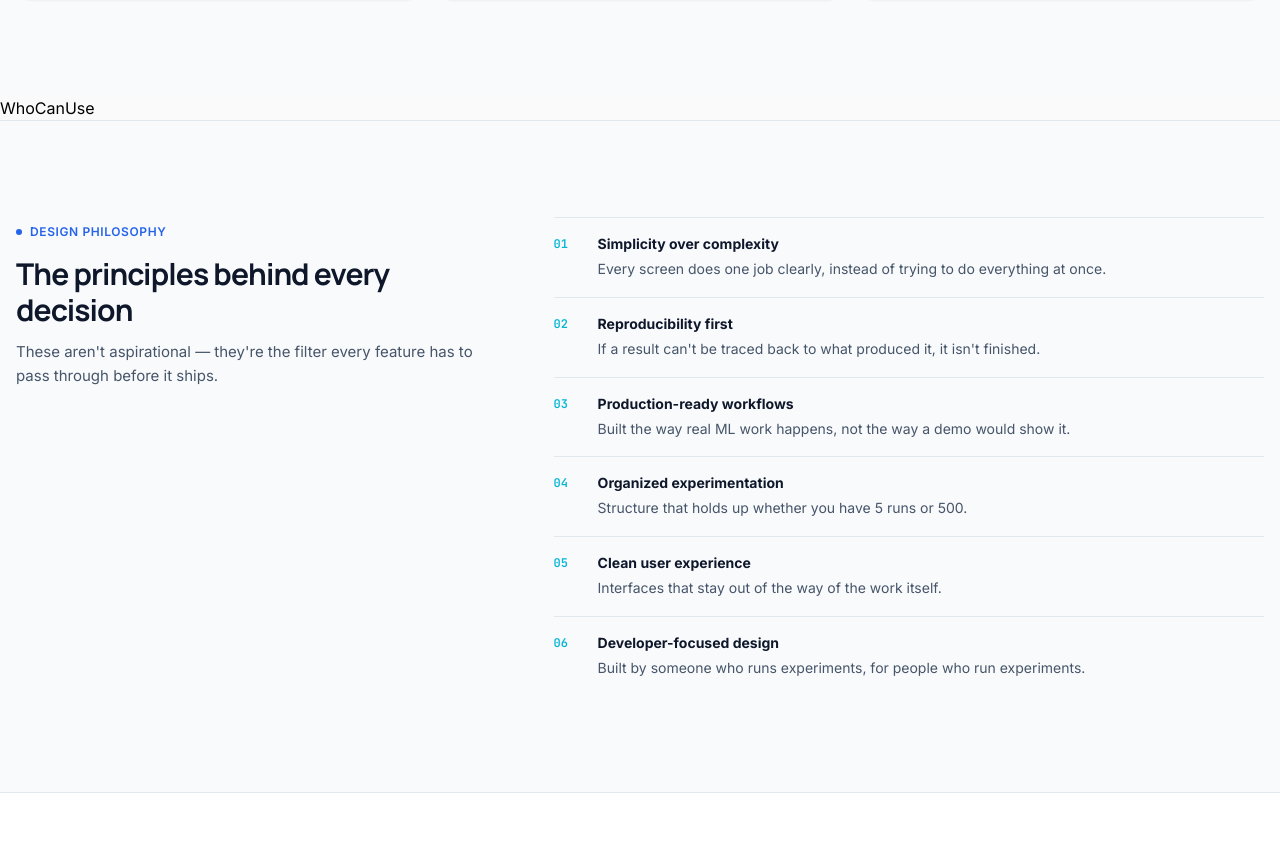
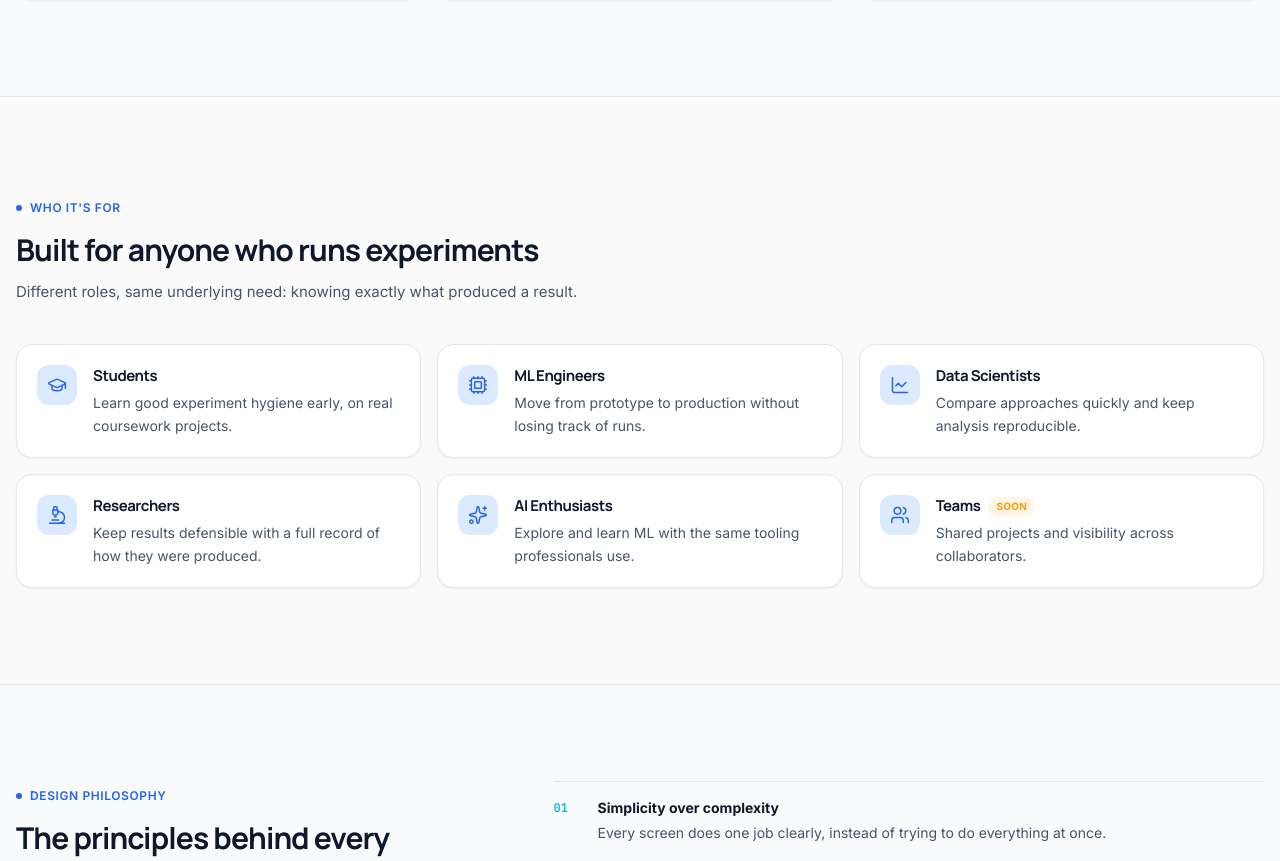
Before and after one commit to Dhairya-Dave-0204/ExperiML, a React (Vite) app in the folder frontend/: page /about in a window 1280 px wide. Shown: the part 3608-4469 px from the top of the page. Built offline with nearby package versions, Linux system fonts and the light colour scheme.

Commit message:
Code the who can use section for about page

```diff
--- a/frontend/src/components/shared/About/WhoCanUse/WhoCanUse.jsx
+++ b/frontend/src/components/shared/About/WhoCanUse/WhoCanUse.jsx
@@ -1,9 +1,55 @@
-import React from 'react'
+import React from "react";
+
+import { AUDIENCES } from "./whoCanUseData";
 
 function WhoCanUse() {
   return (
-    <div>WhoCanUse</div>
-  )
+    <section id="who-can-use" className="py-16 border-t border-border md:py-24">
+      <div className="container-custom">
+        <div className="max-w-xl mb-10">
+          <div className="inline-flex items-center gap-2 mb-4 text-xs font-semibold tracking-wider uppercase text-primary">
+            <span className="h-1.5 w-1.5 rounded-full bg-primary" />
+            Who it's for
+          </div>
+          <h2 className="mb-3 text-2xl font-extrabold tracking-tight font-heading text-text md:text-3xl">
+            Built for anyone who runs experiments
+          </h2>
+          <p className="text-[15px] leading-relaxed text-text-secondary">
+            Different roles, same underlying need: knowing exactly what produced
+            a result.
+          </p>
+        </div>
+
+        <div className="grid grid-cols-1 gap-4 sm:grid-cols-2 lg:grid-cols-3">
+          {AUDIENCES.map(({ icon: Icon, title, desc, planned, id }) => (
+            <div
+              key={id}
+              className="flex gap-4 p-5 border shadow-sm rounded-xl border-border bg-surface"
+            >
+              <div className="flex items-center justify-center w-10 h-10 rounded-lg shrink-0 bg-primary-light">
+                <Icon size={20} strokeWidth={1.75} className="text-primary" />
+              </div>
+              <div>
+                <div className="flex items-center gap-2 mb-1">
+                  <h3 className="font-heading text-[15px] font-bold text-text">
+                    {title}
+                  </h3>
+                  {planned && (
+                    <span className="rounded-full bg-warning/10 px-2 py-0.5 text-[10px] font-bold uppercase tracking-wide text-warning">
+                      Soon
+                    </span>
+                  )}
+                </div>
+                <p className="text-sm leading-relaxed text-text-secondary">
+                  {desc}
+                </p>
+              </div>
+            </div>
+          ))}
+        </div>
+      </div>
+    </section>
+  );
 }
 
-export default WhoCanUse
+export default WhoCanUse;
```
